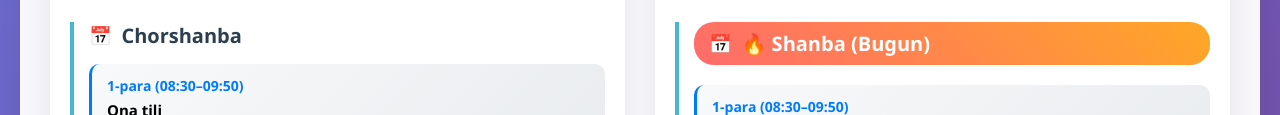
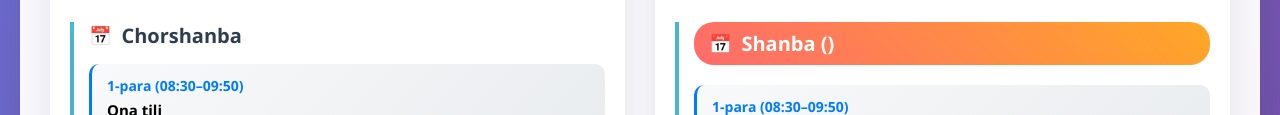
Before and after one commit to IMJMJI/matbaa0725ras, a plain HTML site: page index.html in a window 1280 px wide. Shown: the part 1222-1337 px from the top of the page. Drawn offline with Linux system fonts and the light colour scheme.

Commit message:
Update index.html

```diff
--- a/index.html
+++ b/index.html
@@ -563,7 +563,7 @@
                         dayElement.style.padding = '8px 15px';
                         dayElement.style.borderRadius = '20px';
                         dayElement.style.marginBottom = '20px';
-                        dayElement.innerHTML = `🔥 ${dayText} (Bugun)`;
+                        dayElement.innerHTML = ` ${dayText} ()`;
                     }
                 });
 
@@ -631,4 +631,5 @@
         });
     </script>
 </body>
+
 </html>
```
